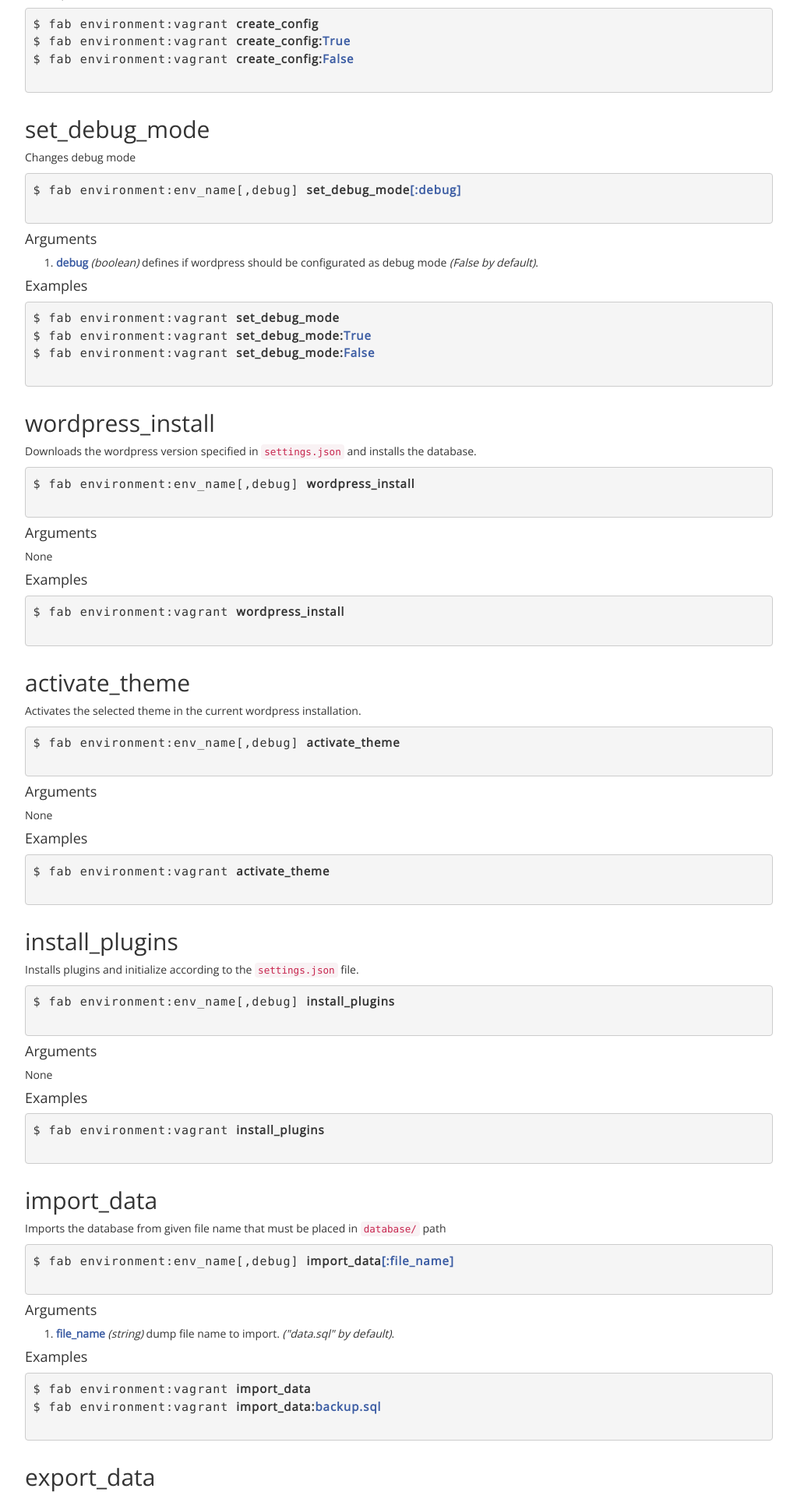
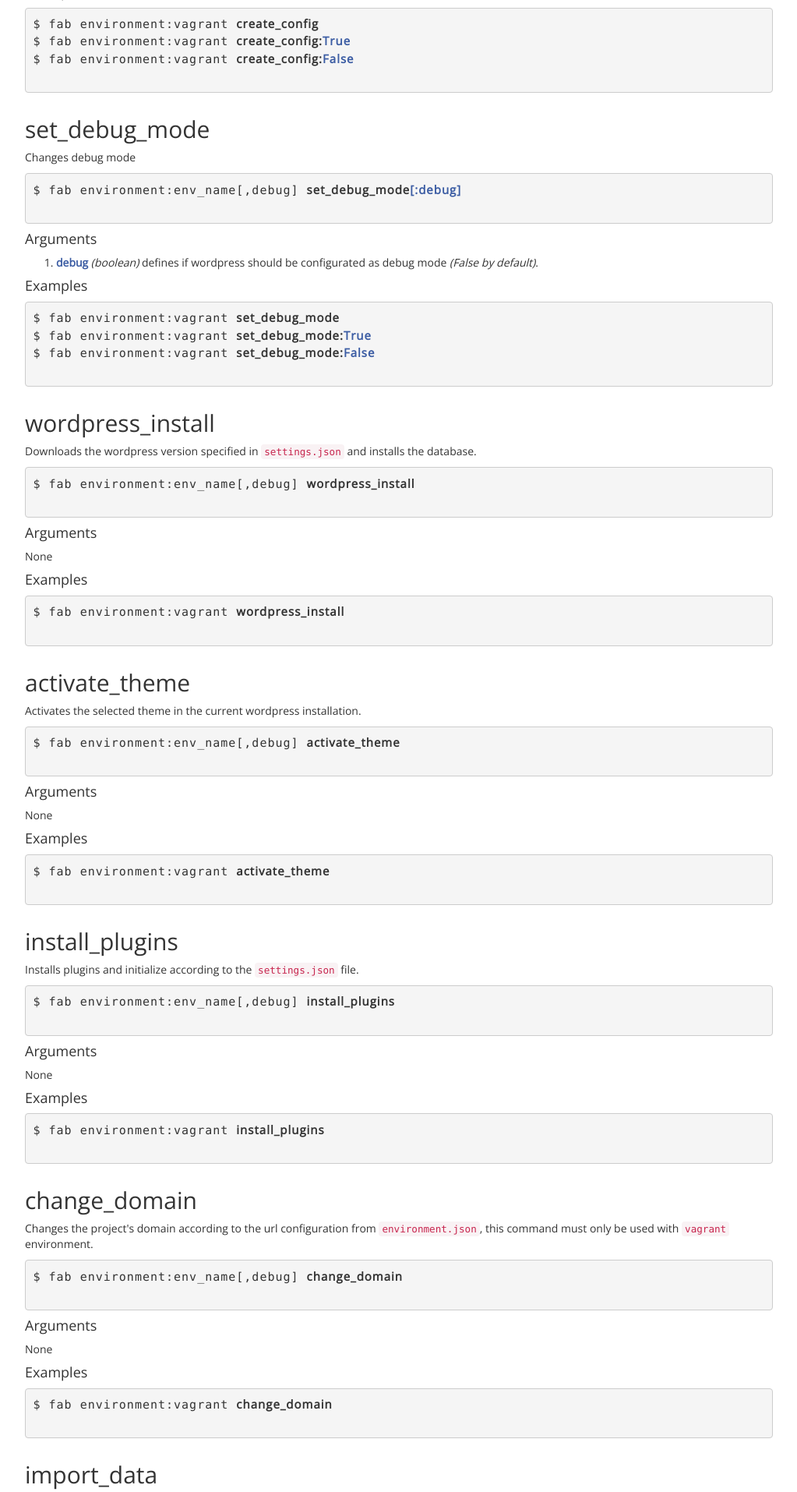
Before and after one commit to vinco/wordpress-workflow, a PHP site: page /commands.php in a window 1280 px wide. Shown: the part 1330-3244 px from the top of the page at 78% size, without its empty margins (253-1276 px from the left). Run offline with PHP 8.4, Linux system fonts and the light colour scheme.

Commit message:
(md:91563) Wordpress-workflow allows to change project url for local env

```diff
--- a/documentation/commands.php
+++ b/documentation/commands.php
@@ -199,6 +199,26 @@
 $ fab environment:vagrant <strong>install_plugins</strong>
                         </pre>
                    </div>
+
+                    <div class="col-lg-12" id="change_domain" name="change_domain">
+                        <h2>change_domain</h2>
+                        <p>
+                            Changes the project's domain according to the url configuration from
+                            <code>environment.json</code>, this command must only be used with
+                            <code>vagrant</code> environment.
+                        </p>
+                        <pre>
+$ fab environment:env_name[,debug] <strong>change_domain</strong>
+                        </pre>
+
+                        <h4>Arguments</h4>
+                        <p>None</p>
+
+                        <h4>Examples</h4>
+                        <pre>
+$ fab environment:vagrant <strong>change_domain</strong>
+                        </pre>
+                    </div>
 
                     <div class="col-lg-12" id="import_data" name="import_data">
                             <h2>import_data</h2>
--- a/documentation/index.php
+++ b/documentation/index.php
@@ -300,6 +300,10 @@
                                 <td>Installs plugins and initialize according to the settings.json file.</td>
                             </tr>
                             <tr>
+                                <td><a href="commands.php#change_domain">change_domain</a> </td>
+                                <td>Changes the project's domain according to the url configuration from environment.json</td>
+                            </tr>
+                            <tr>
                                 <td><a href="commands.php#import_data">import_data</a> </td>
                                 <td>Imports the database from given file name. database/data.sql by default.</td>
                             </tr>
--- a/documentation/menu.php
+++ b/documentation/menu.php
@@ -138,6 +138,11 @@
                     </a>
                 </li>
                 <li class="list-group-item">
+                    <a href="commands.php#change_domain">
+                        change_domain
+                    </a>
+                </li>
+                <li class="list-group-item">
                     <a href="commands.php#import_data">
                         import_data
                     </a>
```
Also changed, not shown: 4 other files.
